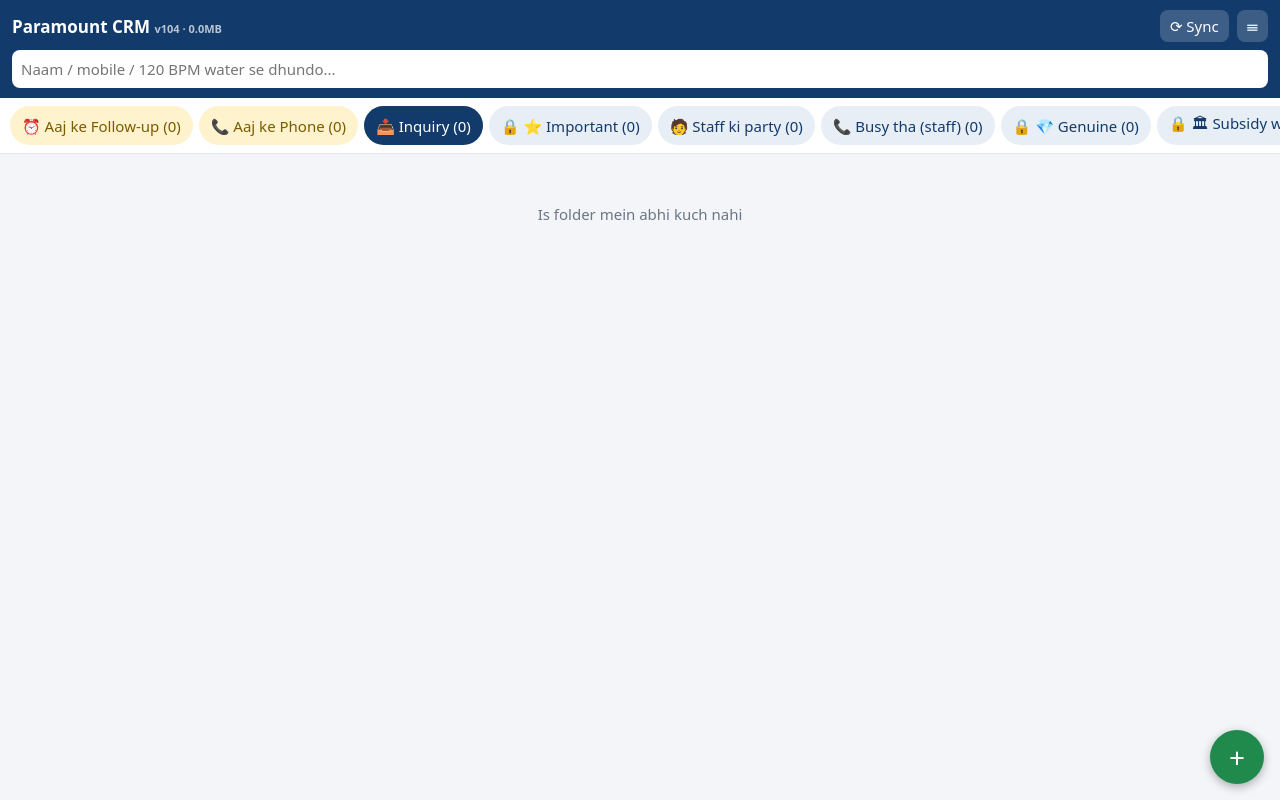
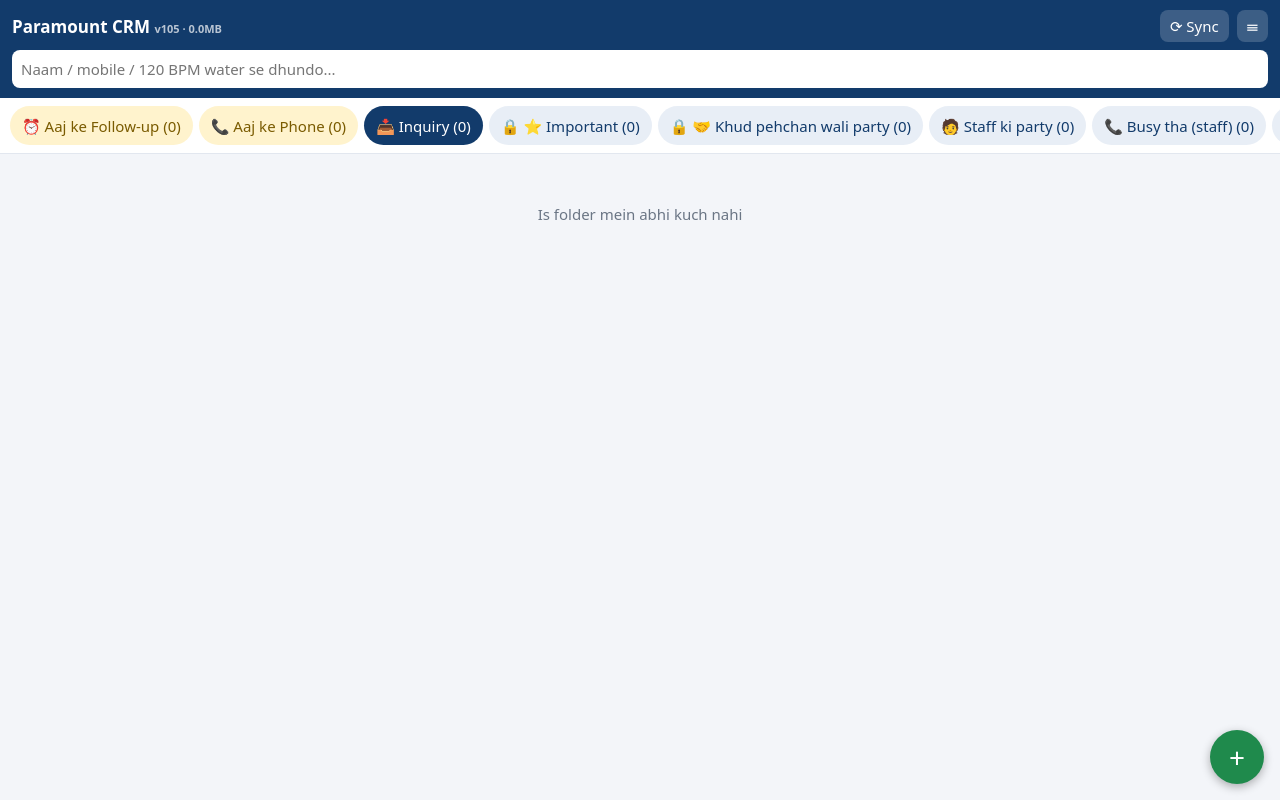
Before and after one commit to paramount-vasai/crm, a plain HTML site: page index.html in a window 1280 px wide. Drawn offline with Linux system fonts and the light colour scheme.

Commit message:
Add files via upload

```diff
--- a/index.html
+++ b/index.html
@@ -3,7 +3,7 @@
 <head>
 <meta charset="utf-8">
 <meta name="viewport" content="width=device-width,initial-scale=1,viewport-fit=cover">
-<title>Paramount CRM v104</title>
+<title>Paramount CRM v105</title>
 <style>
 :root{--bg:#f3f5f9;--card:#fff;--ink:#1b2430;--mute:#6b7685;--line:#e2e7ef;--pri:#123b6b;--acc:#1f8a4c;--warn:#c0392b;--chip:#e8eef6}
 *{box-sizing:border-box}
@@ -51,7 +51,7 @@ label{display:block;font-size:12.5px;color:var(--mute);margin:10px 0 3px}
 </head>
 <body>
 <header>
-  <div class="row"><h1>Paramount CRM <span style="font-size:11px;opacity:.7">v104<span id="szTag"></span></span></h1>
+  <div class="row"><h1>Paramount CRM <span style="font-size:11px;opacity:.7">v105<span id="szTag"></span></span></h1>
     <button id="bSync" title="Sheet se naye enquiry lao">⟳ Sync</button>
     <button id="bMenu">☰</button></div>
   <input id="search" type="search" placeholder="Naam / mobile / 120 BPM water se dhundo...">
@@ -118,16 +118,16 @@ label{display:block;font-size:12.5px;color:var(--mute);margin:10px 0 3px}
 <script>
 "use strict";
 const KEY="pt-crm-fresh-v3";
-const FOLDERS=[["inquiry","📥 Inquiry"],["imp","⭐ Important"],["staff","🧑 Staff ki party"],["busy","📞 Busy tha (staff)"],["busyme","💎 Genuine"],["subsidy","🏛 Subsidy wali party"],["nophone","📵 Phone nahi utha"],["nophone2","📵📵 Dobara phone nahi utha"],["baat","💬 Baat chal rahi"],["baatnp","💬📵 Baat chal rahi — phone nahi utha"],["khud","📝 Khud ki Quotation"],["vdone","✅ Visit aa gayi"],["confirm","🎉 Order Confirm"],["dispatch","🚚 Machine Dispatch"],["spare","🔧 Spare parts"],["deleted","🗑 Deleted"]];
+const FOLDERS=[["inquiry","📥 Inquiry"],["imp","⭐ Important"],["pehchan","🤝 Khud pehchan wali party"],["staff","🧑 Staff ki party"],["busy","📞 Busy tha (staff)"],["busyme","💎 Genuine"],["subsidy","🏛 Subsidy wali party"],["nophone","📵 Phone nahi utha"],["nophone2","📵📵 Dobara phone nahi utha"],["baat","💬 Baat chal rahi"],["baatnp","💬📵 Baat chal rahi — phone nahi utha"],["khud","📝 Khud ki Quotation"],["vdone","✅ Visit aa gayi"],["confirm","🎉 Order Confirm"],["dispatch","🚚 Machine Dispatch"],["spare","🔧 Spare parts"],["deleted","🗑 Deleted"]];
 /* har folder se kahan ja sakta hai */
 const OPEN=["staff","busy","nophone","nophone2","baat","baatnp"],MINE=["khud","vdone","confirm"];
 const ROUTES=(()=>{const R={inquiry:OPEN.concat(MINE,["deleted"])};OPEN.forEach(f=>R[f]=OPEN.filter(x=>x!==f).concat(MINE,["deleted"]));R.khud=OPEN.concat(["vdone","confirm","deleted"]);R.vdone=OPEN.concat(["khud","confirm","deleted"]);R.confirm=OPEN.concat(["khud","vdone","deleted"]);R.spare=["deleted"];R.imp=OPEN.concat(MINE,["deleted"]);R.busyme=OPEN.concat(MINE,["deleted"]);R.subsidy=OPEN.concat(MINE,["deleted"]);const OW=["imp","busyme","subsidy"];Object.keys(R).forEach(k=>{R[k]=R[k].filter(x=>x!=="deleted").concat(OW.filter(x=>x!==k),["deleted"]);});const FIX=["imp","vdone","confirm","dispatch"];const ALLF=FOLDERS.map(f=>f[0]).filter(f=>f!=="deleted");ALLF.forEach(k=>{R[k]=ALLF.filter(x=>x!==k).concat(["deleted"]);});return R;})();
-const MVL={inquiry:"📥 Inquiry",imp:"⭐ Important",busy:"📞 Busy tha (staff)",busyme:"💎 Genuine",subsidy:"🏛 Subsidy wali party",dispatch:"🚚 Machine Dispatch",nophone2:"📵📵 Dobara phone nahi utha",baatnp:"💬📵 Baat chal rahi — phone nahi utha",staff:"🧑 Staff ki party",spare:"🔧 Spare parts",nophone:"📵 Phone nahi utha",baat:"💬 Baat chal rahi",khud:"📝 Khud ki Quotation",vdone:"✅ Visit aa gayi",confirm:"🎉 Order Confirm",deleted:"🗑 Delete"};
+const MVL={inquiry:"📥 Inquiry",imp:"⭐ Important",pehchan:"🤝 Khud pehchan wali party",busy:"📞 Busy tha (staff)",busyme:"💎 Genuine",subsidy:"🏛 Subsidy wali party",dispatch:"🚚 Machine Dispatch",nophone2:"📵📵 Dobara phone nahi utha",baatnp:"💬📵 Baat chal rahi — phone nahi utha",staff:"🧑 Staff ki party",spare:"🔧 Spare parts",nophone:"📵 Phone nahi utha",baat:"💬 Baat chal rahi",khud:"📝 Khud ki Quotation",vdone:"✅ Visit aa gayi",confirm:"🎉 Order Confirm",deleted:"🗑 Delete"};
 const OLDF={later:"baat",tdate:"baat",maine:"baat",kal:"baat",fu10:"baat",fcall:"baat",important:"khud",jaldi:"khud",visit:"khud",kquote:"khud"};
 function qByOf(i){if(i.qBy)return i.qBy;const lq=(i.notes||[]).filter(n=>/Quotation/i.test(n.text||"")).slice(-1)[0];return lq?(/\(Staff\)\s*$|staff/i.test(lq.text||"")?"staff":"owner"):"";}
 function mapOld(i){const f=i.folder;if(f==="kquote"&&i.kqAt&&!i.talkOn){const d=new Date(Number(i.kqAt)),p=n=>String(n).padStart(2,"0");i.talkOn=d.getFullYear()+"-"+p(d.getMonth()+1)+"-"+p(d.getDate());}if(f==="quote")return qByOf(i)==="owner"?"khud":"baat";return OLDF[f]||f;}
 let S={items:[],seen:[],sheetUrl:"",lastSync:""};
-const LOCKABLE=["khud","vdone","confirm","spare","imp","busyme","subsidy","dispatch"],ALWAYS_LOCK=["khud","vdone","confirm","imp","busyme","subsidy","dispatch"];
+const LOCKABLE=["khud","vdone","confirm","spare","imp","pehchan","busyme","subsidy","dispatch"],ALWAYS_LOCK=["khud","vdone","confirm","imp","pehchan","busyme","subsidy","dispatch"];
 function lockF(){const a=Array.isArray(S.lockF)?S.lockF.filter(f=>LOCKABLE.includes(f)):[];const b=a.length||S.lockV===2?a:LOCKABLE.slice();return [...new Set(b.concat(ALWAYS_LOCK))];}
 function isLocked(i,f){f=f||i.folder;return lockF().includes(f);}
 function qCount(i){return (i.notes||[]).filter(n=>/Quotation/i.test(n.text||"")).length;}
@@ -171,7 +171,7 @@ function tms(t){const x=new Date(t).getTime();return isNaN(x)?0:x;}
 function fuBase(i){const lc=(i.calls||[]).slice(-1)[0],lm=(i.chat||[]).filter(m=>m.who==="c").slice(-1)[0];
   return Math.max(i.fuLast||0,i.baatSince||0,lc?tms(lc.t):0,lm?tms(lm.t):0)||i.updated||tms(i.created);}
 function fuNext(i){if(i.talkOn&&i.folder!=="baat"&&!DATE_F.includes(i.folder)){const x=new Date(i.talkOn+"T00:00:00").getTime();if(x&&x>fuBase(i))return x;}if(i.folder==="busy")return fuBase(i)+2*3600000;if(i.folder==="baat"&&i.talkOn){const x=new Date(i.talkOn+"T00:00:00").getTime();if(x)return x;}return fuBase(i)+FU_DAYS*DAY;}
-const FU_F=["staff"],FU_X=["inquiry","khud","vdone","confirm","spare","deleted","subsidy","dispatch"],QMOVE=["inquiry","staff","nophone","nophone2","baat","baatnp"];
+const FU_F=["staff"],FU_X=["inquiry","khud","vdone","confirm","spare","pehchan","deleted","subsidy","dispatch"],QMOVE=["inquiry","staff","nophone","nophone2","baat","baatnp"];
 setTimeout(()=>{try{const j=localStorage.getItem(KEY)||"";const h=document.getElementById("szTag");if(h)h.textContent=" · "+(j.length/1e6).toFixed(1)+"MB";}catch(e){}},1500);
 function fuLog(){try{return JSON.parse(localStorage.getItem("pt-fulog")||"{}")}catch(e){return {}}}
 function fuLogAdd(i){const L=fuLog(),k=last10(i.phone)||i.id,now=Date.now();L[k]=now;Object.keys(L).forEach(x=>{if(now-L[x]>13*3600000)delete L[x];});try{localStorage.setItem("pt-fulog",JSON.stringify(L))}catch(e){}}
@@ -186,7 +186,7 @@ window.__aajKeep={};function aajList(t){const K=window.__aajKeep;return S.items.
 function rankOf(i){if(touchedToday(i))return 3;if(dueNow(i)||tdDue(i))return 0;if(i.msgAlert)return 1;return 2;}
 function fuApply(){const L=fuLog();S.items.forEach(i=>{const t=L[last10(i.phone)||i.id];if(t&&(Number(i.fuLast)||0)<t){i.fuLast=t;i.fuCount=(i.fuCount||0)+1;i.fuBy="owner";i.fuDay=today();}if(t&&DATE_F.includes(i.folder)&&i.talkOn&&i.talkOn<=today())i.talkOn=dPlus(10);});}
 function lastTouch(i){const lc=(i.calls||[]).slice(-1)[0],L=window.__fl||{};return Math.max(Number(i.fuLast)||0,lc?new Date(lc.t).getTime()||0:0,Number(L[last10(i.phone)||i.id])||0);}
-const RECENT=5*3600000;const H12=12*3600000;const NOFU=["vdone","confirm","imp","subsidy","dispatch"];function touchedToday(i){if(i.folder==="deleted"||NOFU.includes(i.folder))return false;const t=lastTouch(i);return !!t&&Date.now()-t<H12;}
+const RECENT=5*3600000;const H12=12*3600000;const NOFU=["vdone","confirm","imp","pehchan","subsidy","dispatch"];function touchedToday(i){if(i.folder==="deleted"||NOFU.includes(i.folder))return false;const t=lastTouch(i);return !!t&&Date.now()-t<H12;}
 function shifted(i){return touchedToday(i)&&lastTouch(i)>(Number(i.fmAt)||0);}
 function touchWho(i){const lc=(i.calls||[]).slice(-1)[0],ct=lc?new Date(lc.t).getTime()||0:0,f=Number(i.fuLast)||0;const st=ct>=f?(lc&&isStaffBy(lc.by)):i.fuBy==="staff";const d=new Date(Math.max(ct,f)),h=d.getHours(),m=String(d.getMinutes()).padStart(2,"0");return (st?"🧑 Staff ne":"🙋 Aapne")+" baat ki · "+((h%12)||12)+":"+m+(h>=12?" PM":" AM");}
 function np2Tries(i){const s=(Number(i.np2Since)||0)-15*60000;return Math.max(1,(i.calls||[]).filter(c=>(new Date(c.t).getTime()||0)>=s).length);}
@@ -521,7 +521,7 @@ function setupFiles(i,kind,boxId,inpId,btnId,label,commit){
 }
 /* ---------- detail ---------- */
 function openDetail(id,isNew){
-  const i=isNew?{id:uid(),name:"",phone:"",message:"",folder:["inquiry","staff","nophone","baat","khud","spare"].includes(tab)?tab:"baat",created:new Date().toISOString(),calls:[],notes:[],source:"Manual",payments:[],final:0,remind:""}:byId(id);
+  const i=isNew?{id:uid(),name:"",phone:"",message:"",folder:["inquiry","staff","nophone","baat","khud","spare","pehchan"].includes(tab)?tab:"baat",created:new Date().toISOString(),calls:[],notes:[],source:"Manual",payments:[],final:0,remind:""}:byId(id);
   if(i&&!isNew&&i.msgAlert){i.msgAlert=0;i.updated=Date.now();save();}
   if(!i)return;
   const pays=(i.payments||[]),paid=pays.reduce((a,p)=>a+Number(p.amt||0),0);
@@ -530,7 +530,7 @@ function openDetail(id,isNew){
    <label>Naam</label><input id="dName" value="${esc(i.name)}">
    <label>Mobile</label><input id="dPhone" inputmode="tel" value="${esc(i.phone)}">
    <label>Message / zaroorat</label><textarea id="dMsg">${esc(i.message)}</textarea>
-   <div class="two"><div><label>Folder</label><select id="dFolder">${FOLDERS.filter(([k])=>isNew?["inquiry","staff","nophone","baat","khud","spare"].includes(k):(k===i.folder||(ROUTES[i.folder]||[]).includes(k))).map(([k,n])=>`<option value="${k}" ${i.folder===k?"selected":""}>${n}</option>`).join("")}</select></div>
+   <div class="two"><div><label>Folder</label><select id="dFolder">${FOLDERS.filter(([k])=>isNew?["inquiry","staff","nophone","baat","khud","spare","pehchan"].includes(k):(k===i.folder||(ROUTES[i.folder]||[]).includes(k))).map(([k,n])=>`<option value="${k}" ${i.folder===k?"selected":""}>${n}</option>`).join("")}</select></div>
    <div><label>Reminder tareekh</label><input id="dRem" type="date" value="${esc(i.remind||"")}"></div></div>
    <div class="btns"><button class="p" id="dSave">Save karo</button><button id="dClose">Band karo</button>
      ${!isNew&&(ROUTES[i.folder]||[]).includes("confirm")?'<button class="g" id="dConf">✅ Order Confirm</button>':""}
@@ -1056,7 +1056,7 @@ async function sync(manual){if(!window.__idbReady){setTimeout(()=>sync(manual),7
 
 /* ---------- Server sync (staff ke saath) ---------- */
 function srvOk(){return S.srvUrl&&S.srvPin;}
-function strip(i){const o={};for(const k in i)if(k!=="chat"&&k!=="recs"&&k!=="quotes"&&k!=="finalq")o[k]=i[k];o.id=i.sid||i.id;return o;}
+function strip(i){const o={};for(const k in i)if(k!=="chat"&&k!=="recs"&&k!=="quotes"&&k!=="finalq")o[k]=i[k];o.id=i.sid||i.id;if(o.folder==="pehchan"){o.folder="imp";o.ownerF="imp";}return o;}
 async function srvPush(items){if(!srvOk()||!items.length)return;try{const r=await fetch(S.srvUrl,{method:"POST",headers:{"Content-Type":"text/plain;charset=utf-8"},body:JSON.stringify({crm:"push",pin:S.srvPin,items:items.map(strip)})});const j=await r.json();if(j.err)toast("Sync: "+j.err);}catch(e){}}
 function srvPushDirty(){if(!srvOk())return;const t=S.lastPush||0,d=S.items.filter(i=>(i.updated||0)>t);if(!d.length)return;S.lastPush=Date.now();try{localStorage.setItem(KEY,JSON.stringify(S));}catch(e){}srvPush(d);}
 function mergeArr(a,b){const seen={},out=[];(a||[]).concat(b||[]).forEach(x=>{const k=JSON.stringify([x.t||x.date||"",x.text||x.note||x.amt||""]);if(!seen[k]){seen[k]=1;out.push(x);}});out.sort((x,y)=>String(x.t||x.date||"").localeCompare(String(y.t||y.date||"")));return out;}
```
